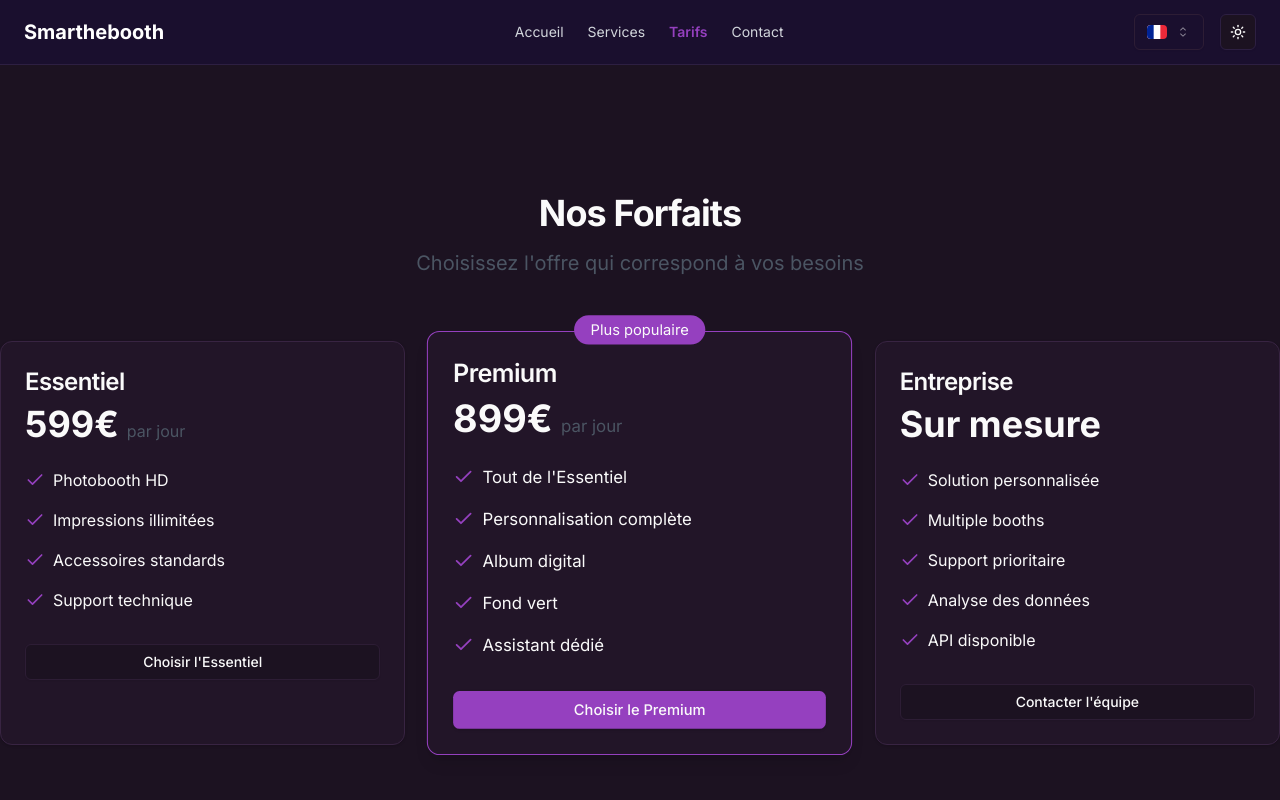
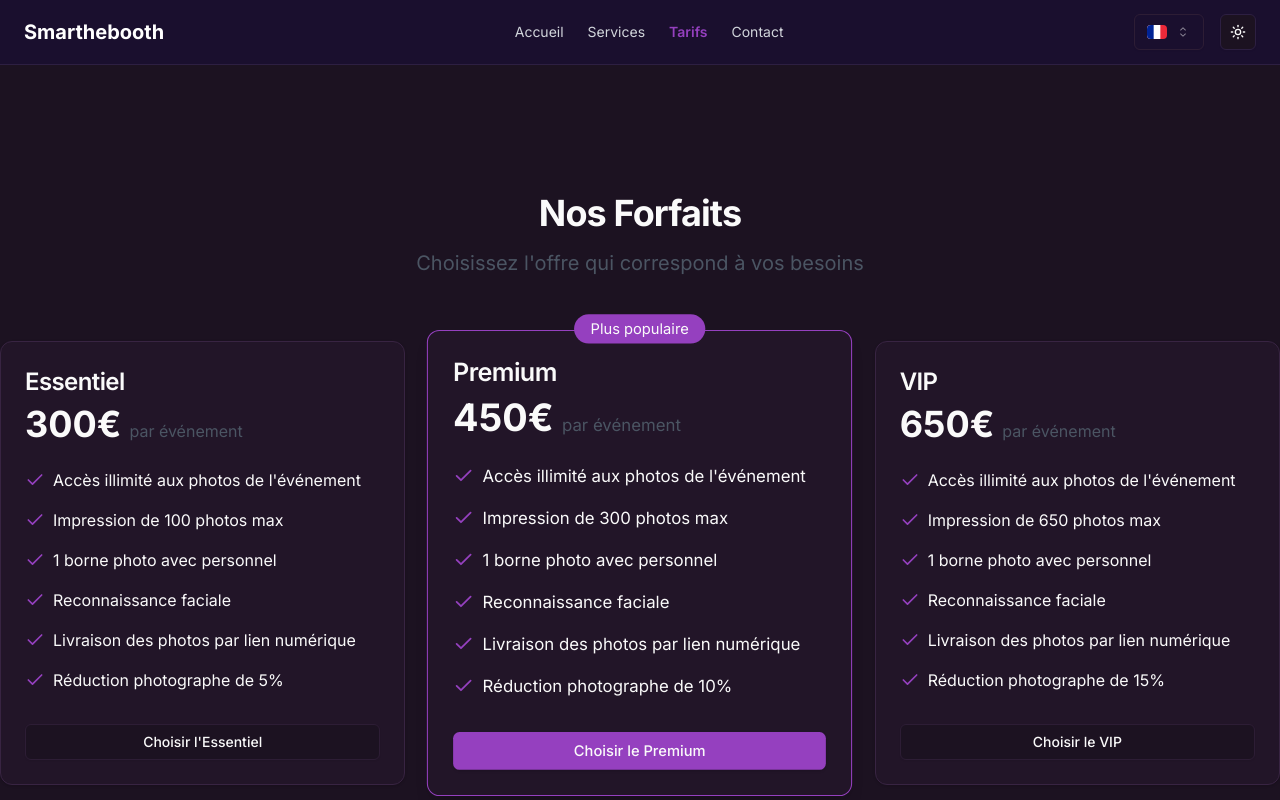
Before and after one commit to e-jaafar/borne-kebe, a Next.js app: page /pricing in a window 1280 px wide. Shown: the top 800 px of the page. Built offline with nearby package versions, Linux system fonts and the light colour scheme.

Commit message:
pricing update

```diff
--- a/app/pricing/page.tsx
+++ b/app/pricing/page.tsx
@@ -13,43 +13,47 @@ const translations = {
     plans: [
       {
         name: "Essentiel",
-        price: "599€",
-        duration: "par jour",
+        price: "300€",
+        duration: "par événement",
         features: [
-          "Photobooth HD",
-          "Impressions illimitées",
-          "Accessoires standards",
-          "Support technique",
+          "Accès illimité aux photos de l'événement",
+          "Impression de 100 photos max",
+          "1 borne photo avec personnel",
+          "Reconnaissance faciale",
+          "Livraison des photos par lien numérique",
+          "Réduction photographe de 5%"
         ],
         cta: "Choisir l'Essentiel",
         popular: false
       },
       {
         name: "Premium",
-        price: "899€",
-        duration: "par jour",
+        price: "450€",
+        duration: "par événement",
         features: [
-          "Tout de l'Essentiel",
-          "Personnalisation complète",
-          "Album digital",
-          "Fond vert",
-          "Assistant dédié"
+          "Accès illimité aux photos de l'événement",
+          "Impression de 300 photos max",
+          "1 borne photo avec personnel",
+          "Reconnaissance faciale",
+          "Livraison des photos par lien numérique",
+          "Réduction photographe de 10%"
         ],
         cta: "Choisir le Premium",
         popular: true
       },
       {
-        name: "Entreprise",
-        price: "Sur mesure",
-        duration: "",
+        name: "VIP",
+        price: "650€",
+        duration: "par événement",
         features: [
-          "Solution personnalisée",
-          "Multiple booths",
-          "Support prioritaire",
-          "Analyse des données",
-          "API disponible"
+          "Accès illimité aux photos de l'événement",
+          "Impression de 650 photos max",
+          "1 borne photo avec personnel",
+          "Reconnaissance faciale",
+          "Livraison des photos par lien numérique",
+          "Réduction photographe de 15%"
         ],
-        cta: "Contacter l'équipe",
+        cta: "Choisir le VIP",
         popular: false
       }
     ]
@@ -61,43 +65,47 @@ const translations = {
     plans: [
       {
         name: "Essential",
-        price: "599€",
-        duration: "per day",
+        price: "300€",
+        duration: "per event",
         features: [
-          "HD Photobooth",
-          "Unlimited prints",
-          "Standard props",
-          "Technical support",
+          "Unlimited event photo access",
+          "Up to 100 photo prints",
+          "1 photo booth with staff",
+          "Facial recognition",
+          "Digital photo delivery",
+          "5% photographer discount"
         ],
         cta: "Choose Essential",
         popular: false
       },
       {
         name: "Premium",
-        price: "899€",
-        duration: "per day",
+        price: "450€",
+        duration: "per event",
         features: [
-          "All Essential features",
-          "Full customization",
-          "Digital album",
-          "Green screen",
-          "Dedicated assistant"
+          "Unlimited event photo access",
+          "Up to 300 photo prints",
+          "1 photo booth with staff",
+          "Facial recognition",
+          "Digital photo delivery",
+          "10% photographer discount"
         ],
         cta: "Choose Premium",
         popular: true
       },
       {
-        name: "Enterprise",
-        price: "Custom",
-        duration: "",
+        name: "VIP",
+        price: "650€",
+        duration: "per event",
         features: [
-          "Custom solution",
-          "Multiple booths",
-          "Priority support",
-          "Data analytics",
-          "API access"
+          "Unlimited event photo access",
+          "Up to 650 photo prints",
+          "1 photo booth with staff",
+          "Facial recognition",
+          "Digital photo delivery",
+          "15% photographer discount"
         ],
-        cta: "Contact team",
+        cta: "Choose VIP",
         popular: false
       }
     ]
--- a/components/ui/motion.tsx
+++ b/components/ui/motion.tsx
@@ -3,44 +3,35 @@
 import { motion, useInView } from 'framer-motion'
 import { useRef, type ReactNode } from 'react'
 
-type Direction = 'up' | 'down' | 'left' | 'right'
-
-type DirectionOffset = {
-  x?: number
-  y?: number
-}
-
 type FadeInProps = {
   children: ReactNode
   className?: string
   delay?: number
-  direction?: Direction
+  direction?: 'up' | 'down' | 'left' | 'right'
 }
 
 export function FadeIn({ children, className = '', delay = 0, direction = 'up' }: FadeInProps) {
   const ref = useRef(null)
   const isInView = useInView(ref, { once: true, margin: "-100px" })
 
-  const directions: Record<Direction, DirectionOffset> = {
+  const directions = {
     up: { y: 40 },
     down: { y: -40 },
     left: { x: 40 },
     right: { x: -40 }
   }
 
-  const currentDirection = directions[direction]
-
   return (
     <motion.div
       ref={ref}
       initial={{
         opacity: 0,
-        ...currentDirection
+        ...directions[direction]
       }}
       animate={{
         opacity: isInView ? 1 : 0,
-        y: isInView ? 0 : currentDirection.y ?? 0,
-        x: isInView ? 0 : currentDirection.x ?? 0
+        y: isInView ? 0 : directions[direction].y,
+        x: isInView ? 0 : directions[direction].x
       }}
       transition={{
         duration: 0.7,
```
